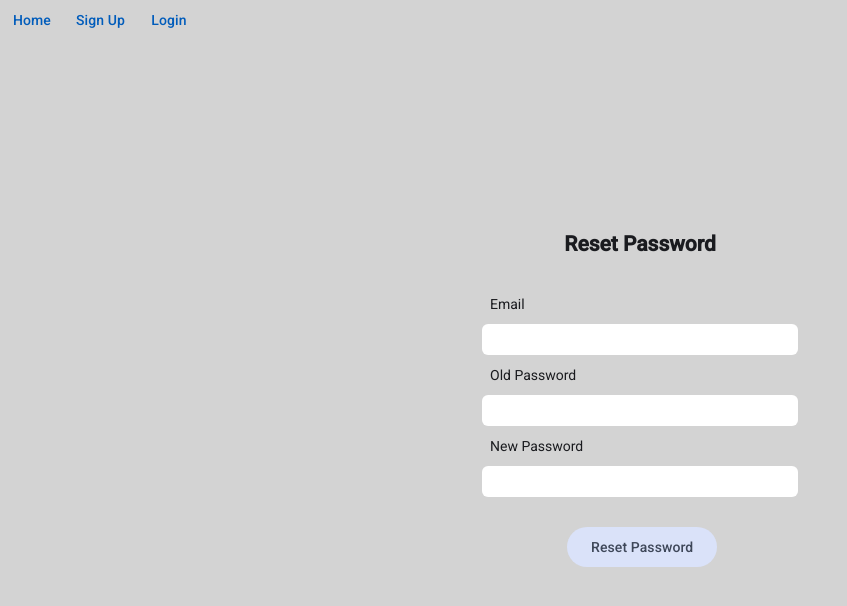
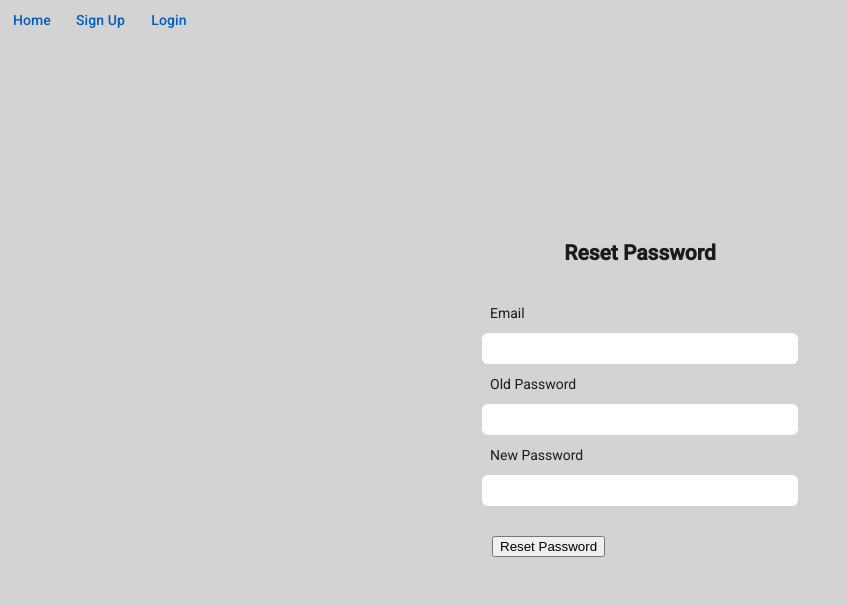
Before and after one commit to JCruz6725/TaskManager_Web_FrontEnd, an Angular app: page /resetPassword in a window 1280 px wide. Shown: the top 606 px of the page, without its empty margins (0-847 px from the left). Built offline with nearby package versions, Linux system fonts and the light colour scheme.

Commit message:
Successfully changed reset pasword page form into formGroup

```diff
--- a/src/app/Components/reset-password/reset-password.html
+++ b/src/app/Components/reset-password/reset-password.html
@@ -1,34 +1,32 @@
 
 <div class="reset-container">
     <h2 class="reset-head">Reset Password</h2>
-    <form #taskForm="ngForm" class="form">
+
+    <form [formGroup]="resetForm" (ngSubmit)="submitForm()">
         <label for="email" class="text-box-label">Email</label>
         <div>
-            <input type="text" name="email" id="email" class="text-box" [(ngModel)]="model.email"/>
+            <input type="text" name="email" id="email" class="text-box" formControlName="email"/>
         </div>
 
         <label for="old-pass" class="text-box-label">Old Password</label>
         <div>
-            <input type="text" name="old-pass" id="old-pass" class="text-box" [(ngModel)]="model.oldPassword">
+            <input type="text" name="old-pass" id="old-pass" class="text-box" formControlName="oldPassword">
         </div>
 
         <label for="new-pass" class="text-box-label">New Password</label>
         <div>
-            <input type="text" name="new-pass" id="new-pass" class="text-box" [(ngModel)]="model.newPassword">
+            <input type="text" name="new-pass" id="new-pass" class="text-box" formControlName="newPassword">
         </div>
 
-        <button class="reset-btn" matButton="tonal" type="submit" (click)="submitForm(taskForm)">Reset Password</button>
+        <button class="reset-btn" matButton="tonal" type="submit" [disabled]="!resetForm.valid">Reset Password</button>
     </form>
 
-    <p *ngIf="successMessage()" style="color: green;">
-        {{ successMessage() }}
-    </p>
-    <p *ngIf="errorMessage()" style="color: red;">
-        {{ errorMessage() }}
-    </p>
-
-    <p *ngIf="successMessage()">
-       <a routerLink="/login">Return to Login</a>
-    </p>
+    @if (successMessage()) {
+        <p style="color: green;">{{successMessage()}}</p>
+        <a routerLink="/login">Return to Login</a>
+    }
+    @if (errorMessage()) {
+        <p style="color: red;"> {{errorMessage()}} </p>
+    }
 
 </div>
--- a/src/app/Components/reset-password/reset-password.ts
+++ b/src/app/Components/reset-password/reset-password.ts
@@ -1,15 +1,14 @@
 import { Component, inject, signal } from '@angular/core';
 import { ResetPassword } from '../../Models/reset-password';
-import { FormsModule } from '@angular/forms';
+import { FormControl, FormGroup, FormsModule, ReactiveFormsModule } from '@angular/forms';
 import { UserAuthService } from '../../Services/auth/auth.service';
 import { HttpErrorResponse } from '@angular/common/http';
 import { CommonModule } from '@angular/common';
 import { RouterLink } from '@angular/router';
-import { MatButton } from '@angular/material/button';
 
 @Component({
   selector: 'app-reset-password',
-  imports: [FormsModule, CommonModule, RouterLink, MatButton],
+  imports: [FormsModule, CommonModule, ReactiveFormsModule, RouterLink],
   templateUrl: './reset-password.html',
   styleUrl: './reset-password.css',
 })
@@ -25,9 +24,21 @@ export class ResetPasswordComponent {
     newPassword: ''
   };
 
-  submitForm(form: any){
+  resetForm = new FormGroup({
+    email: new FormControl(''),
+    oldPassword: new FormControl(''),
+    newPassword: new FormControl('')
+  });
+
+  submitForm(){
     this.successMessage.set(null);
     this.errorMessage.set(null);
+
+    this.model.email = this.resetForm.value.email!;
+    this.model.oldPassword = this.resetForm.value.oldPassword!;
+    this.model.newPassword = this.resetForm.value.newPassword!;
+
+    console.log(this.model);
 
     this.userSvc.resetPassword(this.model).subscribe({
       next: (response) => {
@@ -39,4 +50,6 @@ export class ResetPasswordComponent {
     })
   }
 
+
+
 }
--- a/src/app/Components/sign-up/sign-up.html
+++ b/src/app/Components/sign-up/sign-up.html
@@ -27,11 +27,23 @@
             <br><br>
 
             <label for="password">Password:</label>
-            <input type="password" id="password" name="password" [(ngModel)]="model.password" required #password="ngModel" />
+            <input type="password" id="password" name="password" [(ngModel)]="model.password" required #password="ngModel" minlength="8"/>
             <div *ngIf="password.invalid && password.touched" class="error" style="color: red;">
                 Password is required
             </div>
             <p><i>Password must contain at least 8 characters and one special character</i></p>
+<!--             <label for="password">Password</label>
+            <input type="password" id="password" name="password" required minlength="8" [(ngModel)]="model.password" #password="ngModel"/>
+            @if (password.invalid && name.touched) {
+                <div class="alert">
+                    @if (password.hasError('required')) {
+                        <div>Password is required.</div>
+                    }
+                    @if (name.hasError('minlength') {
+                        <div>Password must be at least 8 character long.</div>
+                    })
+                </div>
+            } -->
             <br><br>
 </div>
             <button type="submit" [disabled]="signUpForm.invalid">Sign Up</button>
--- a/src/app/Models/register-user.ts
+++ b/src/app/Models/register-user.ts
@@ -1,3 +1,5 @@
+import { ValidatorFn } from "@angular/forms";
+
 export interface RegisterUser {
     firstName: string;
     lastName: string;
```
Also changed, not shown: src/app/Components/sign-up/sign-up.ts (+12 -1 lines).
